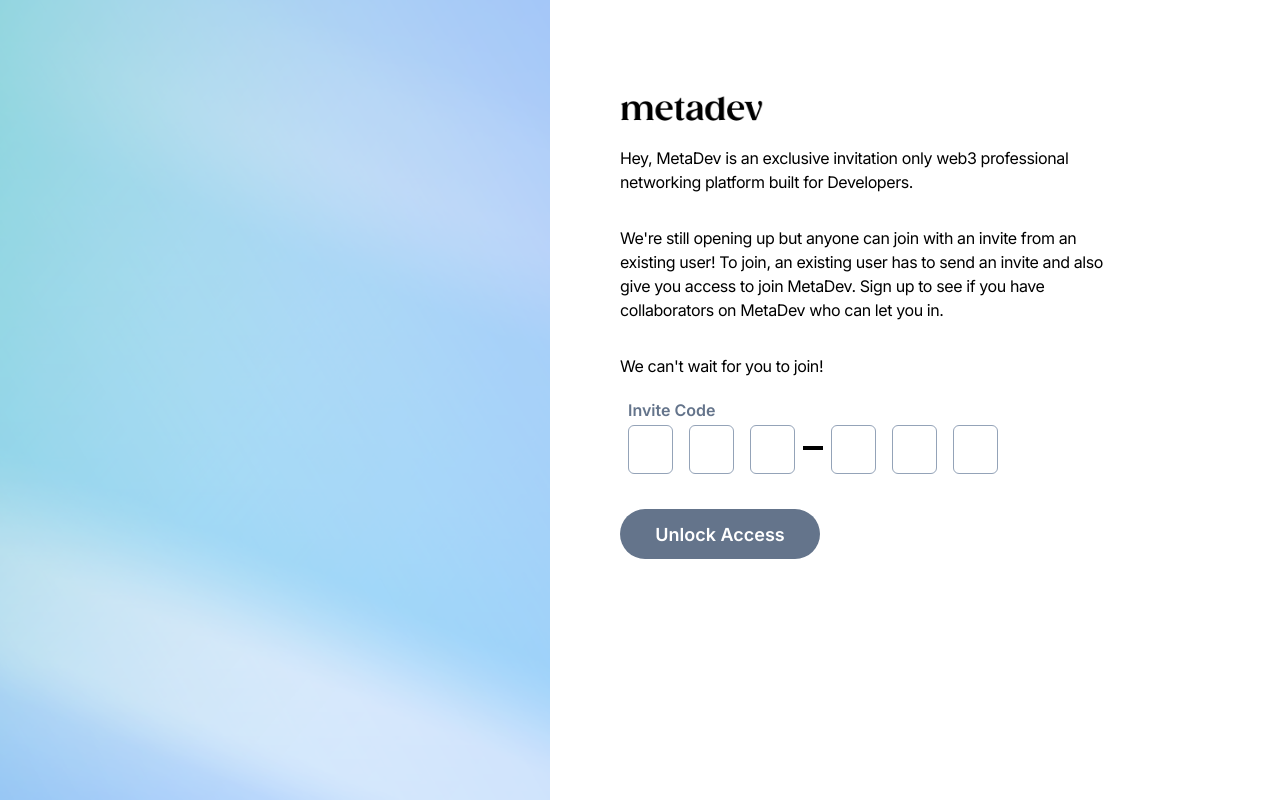
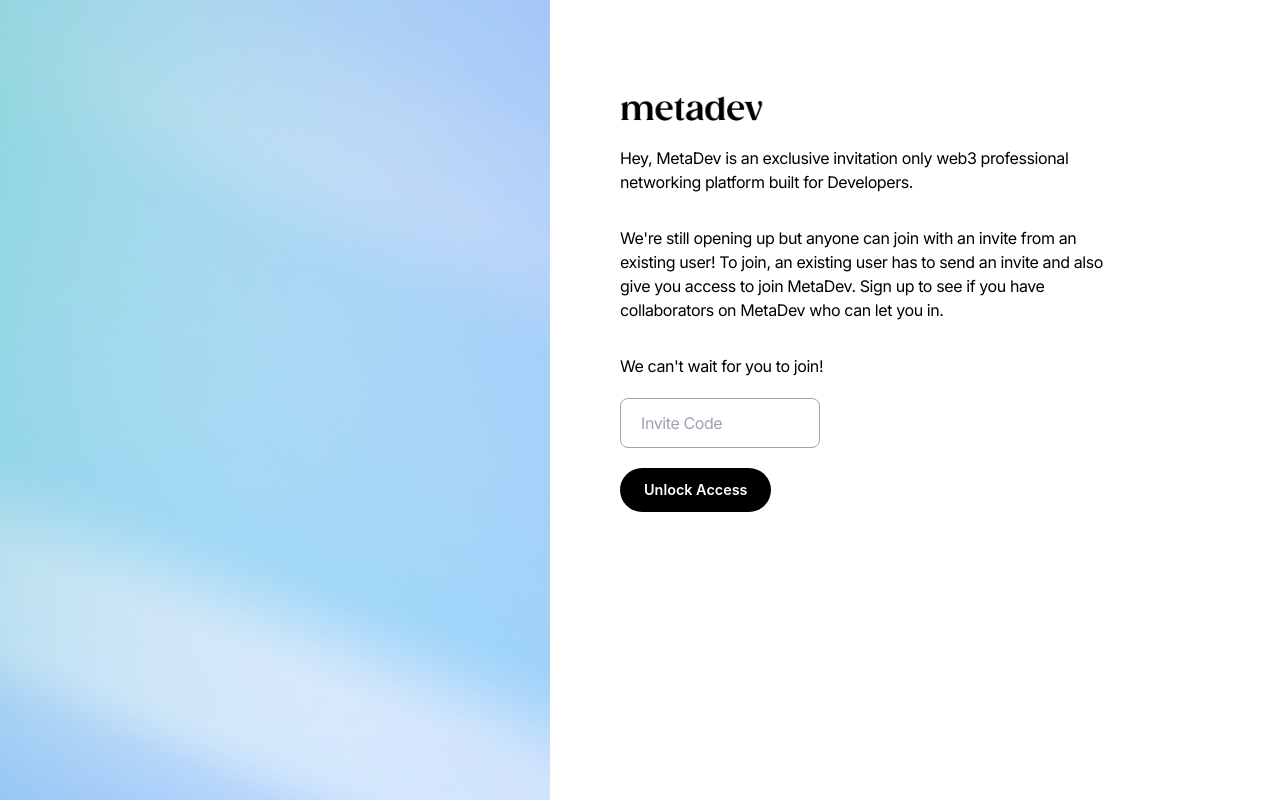
Before and after one commit to Devrajsinh-Jhala/Collabi, a React (Create React App) app: page /referral in a window 1280 px wide. Built offline with nearby package versions, Linux system fonts and the light colour scheme.

Commit message:
Fixed few changes

```diff
--- a/src/components/OtpInput.jsx
+++ b/src/components/OtpInput.jsx
@@ -30,7 +30,7 @@
             maxLength={1}
           />
           <input id="third" type="text" className="input-field" maxLength={1} />
-          <div className="w-[20px] mt-12 h-[0] border-t-[6px] border-black"></div>
+          <div className="w-[20px] mt-9 h-[0] border-t-[6px] border-black"></div>
           <input
             id="fourth"
             type="text"
--- a/src/components/ReferralButton.jsx
+++ b/src/components/ReferralButton.jsx
@@ -4,9 +4,9 @@
 const ReferralButton = ({ text }) => {
   return (
     <Link to={"/sign-up"}>
-      <button className=" w-[180px] mt-5 font-inter md:w-[200px] h-[50px] bg-slate-500 rounded-full font-semibold text-[18px] hover:bg-gray-800 text-white">
+      <div className="mt-5 hover:bg-slate-700 bg-black hidden sm:block text-white rounded-[2rem]  text-[0.9rem] p-[0.7rem] font-semibold cursor-pointer absolute px-[1.5rem]">
         {text}
-      </button>
+      </div>
     </Link>
   );
 };
--- a/src/components/ReferralPage.jsx
+++ b/src/components/ReferralPage.jsx
@@ -38,10 +38,13 @@
                 We can't wait for you to join!
               </div>
             </div>
-            <p className="font-inter text-base text-slate-500 font-semibold mt-5 -mb-10 pl-2">
-              Invite Code
-            </p>
-            <ReferralInput />
+
+            <input
+              className=" w-full overflow-hidden sm:w-[200px] mt-5 tracking-tight font-inter pl-[20px] border border-gray-400 rounded-lg  focus:outline-none py-[20px] h-[50px] "
+              type="email"
+              name="email"
+              placeholder="Invite Code"
+            />
             <ReferralButton text={"Unlock Access"} />
           </div>
         </div>
--- a/src/containers/Header.jsx
+++ b/src/containers/Header.jsx
@@ -13,7 +13,7 @@
         <div className="flex flex-col gap-12 items-center p-[10px] mt-[1rem]">
           <div className="flex  flex-col items-center gap-2 md:gap-4 lg:gap-6">
             <div className=" flex flex-wrap sm:w-[70%]  sm:justify-center ">
-              <div className="overflow-hidden mt-32">
+              <div className="overflow-hidden mt-16">
                 <h1 className=" z-0 w-full max-w-[1000px] text-center big-text mb-[2rem] sm:mb-[0]  ">
                   <span className="p-2">
                     A professional networking platform built for
@@ -23,7 +23,7 @@
               </div>
             </div>
             <div className="mt-4 sm:w-[60%] sub-head overflow-hidden mb-[2rem] sm:mb-[0]">
-              <h1 className="text-center text-[18px]">
+              <h1 className="text-center leading-6 tracking-tight text-[18px]">
                 {" "}
                 This is where people who code connect, share their knowledge,
                 collaborate with like minded individuals and find new
--- a/src/index.css
+++ b/src/index.css
@@ -28,7 +28,7 @@
 }
 
 .input-field {
-  @apply px-[20px] py-[20px] my-[15px] m-2 border-[1px] border-slate-400  rounded-md  text-black w-[60px] text-[18px] text-center;
+  @apply px-[10px] py-[10px] my-[15px] m-2 border-[1px] border-slate-400  rounded-md  text-black w-[60px] text-[20px] font-semibold text-center;
 }
 .input-field1 {
   @apply px-[10px] py-[10px] my-[15px] m-2 border-[1px] border-slate-400  rounded-md  text-black w-[45px] text-[18px] text-center;
```
